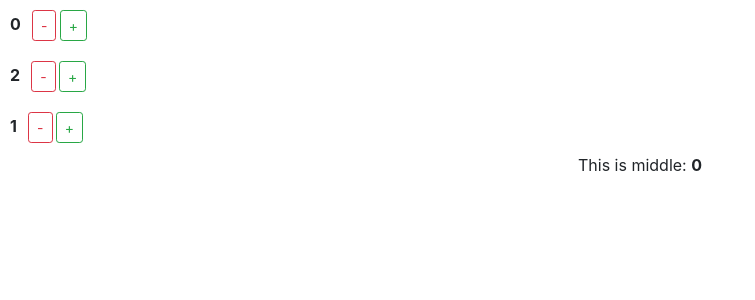
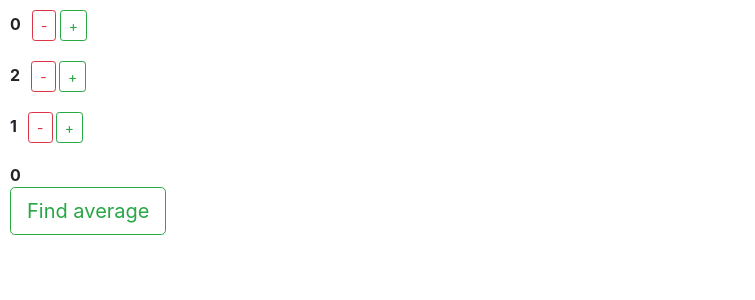
Before and after one commit to barabashkatyt/task, a React (Create React App) app: page / in a window 1280 px wide. Shown: the top 300 px of the page, without its empty margins (0-755 px from the left). Built offline with nearby package versions, Linux system fonts and the light colour scheme.

Commit message:
fix: average onClick added

```diff
--- a/src/App.js
+++ b/src/App.js
@@ -1,7 +1,6 @@
 import React, { Component } from "react";
-import Counter from "./components/Counter";
-import Middle from "./components/Middle";
-
+import Average from "./components/Average";
+import CounterList from "./components/CounterList";
 import "./styles.scss";
 
 const data = [
@@ -9,9 +8,6 @@ const data = [
   { id: 2, value: 2 },
   { id: 3, value: 1 },
 ];
-
-let array = [];
-let sum = 0;
 
 export default class App extends Component {
   constructor(props) {
@@ -21,21 +17,20 @@ export default class App extends Component {
     };
   }
 
-  findMiddle = (arr) => {
-    arr.map((obj) => {
-      array.push(obj.value);
-      sum = array.reduce((a, b) => a + b);
-      return sum;
-    });
+  setData = (id, newValue) => {
+    for (let i in data) {
+      if (data[i].id === id) {
+        data[i].value = newValue;
+      }
+    }
+    this.setState({ data: data });
   };
 
   render() {
     return (
       <div>
-        {data.map((counter) => (
-          <Counter key={counter.id} value={counter.value} />
-        ))}
-        <Middle length={data.length} sum={sum} />
+        <CounterList data={this.state.data} setData={this.setData} />
+        <Average data={this.state.data} />
       </div>
     );
   }
--- /dev/null
+++ b/src/components/Average.js
@@ -0,0 +1,42 @@
+import React, { Component } from "react";
+
+class Average extends Component {
+  constructor(props) {
+    super(props);
+    this.state = {
+      average: 0,
+    };
+  }
+
+  findSum = () => {
+    let array = [];
+    this.props.data.map((obj) => array.push(obj.value));
+    let arrsum = array.reduce((a, b) => a + b);
+    return arrsum;
+  };
+
+  findAverage = () => {
+    let result = this.findSum() / this.props.data.length;
+    this.setState({
+      average: result,
+    });
+    return result;
+  };
+
+  render() {
+    return (
+      <div className="counter">
+        <strong>{this.state.average}&nbsp;</strong>
+        <br></br>
+        <button
+          className="button btn btn-outline-success btn-lg"
+          onClick={() => this.findAverage()}
+        >
+          Find average
+        </button>
+      </div>
+    );
+  }
+}
+
+export default Average;
--- a/src/components/Counter.js
+++ b/src/components/Counter.js
@@ -5,7 +5,7 @@ export default class Counter extends Component {
     super(props);
     this.state = {
       value: this.props.value,
-      key: this.props.key,
+      id: this.props.id,
     };
   }
 
@@ -13,15 +13,17 @@ export default class Counter extends Component {
     this.setState({
       value: this.state.value + 1,
     });
+    this.props.setData(this.state.id, this.state.value + 1);
   };
 
   decreaseValue = (e) => {
     this.setState({
       value: this.state.value - 1,
     });
+    this.props.setData(this.state.id, this.state.value - 1);
   };
+
   render() {
-    console.log(this.props);
     return (
       <div className="counter">
         <b>{this.state.value}</b>
--- /dev/null
+++ b/src/components/CounterList.js
@@ -0,0 +1,19 @@
+import React, { Component } from "react";
+import Counter from "./Counter";
+
+export default class CounterList extends Component {
+  render() {
+    return (
+      <div>
+        {this.props.data.map((counter) => (
+          <Counter
+            key={counter.id}
+            id={counter.id}
+            value={counter.value}
+            setData={this.props.setData}
+          />
+        ))}
+      </div>
+    );
+  }
+}
--- a/src/components/Middle.js
+++ /dev/null
@@ -1,14 +0,0 @@
-import React, { Component } from "react";
-
-class Middle extends Component {
-  render() {
-    return (
-      <div className="middle">
-        This is middle:&nbsp;
-        <strong>{this.props.sum / this.props.length}</strong>
-      </div>
-    );
-  }
-}
-
-export default Middle;
```
